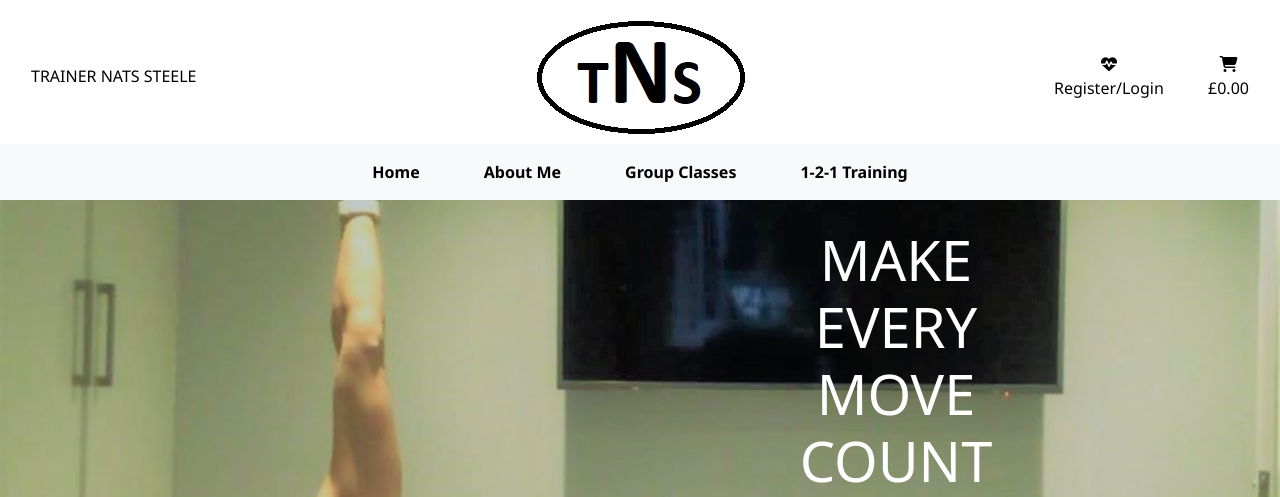
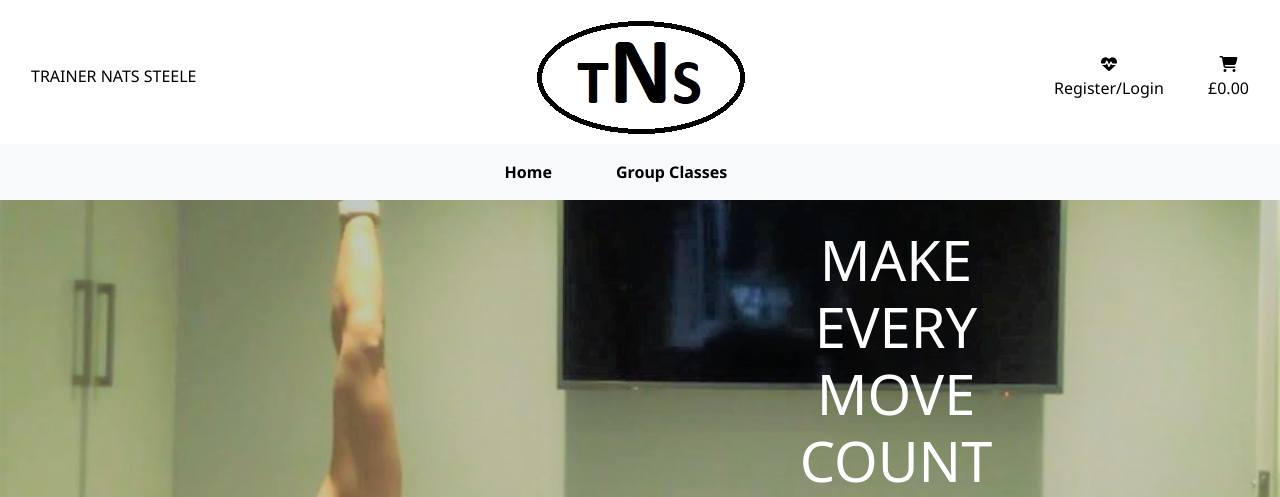
Before and after one commit to Code-Institute-Submissions/trainernats, a Django app: page / in a window 1280 px wide. Shown: the top 497 px of the page. Run offline with Django 3.2, Linux system fonts and the light colour scheme; parts of the project's set-up code (start-up, migrations or seed data) failed here and were passed over; some libraries are stand-ins or nearby versions.

Commit message:
removed broken links in navbar

```diff
--- a/templates/includes/main-nav.html
+++ b/templates/includes/main-nav.html
@@ -12,19 +12,9 @@
             {% endif %}
         </li>
         <li class="nav-item">
-            <a class="font-weight-bold nav-link text-black mr-5" href="#" id="about-me-link">
-                About Me
-            </a>
-        </li>
-        <li class="nav-item">
             <a class="font-weight-bold nav-link text-black mr-5" href="{% url 'all_classes' %}" id="all-classes-link">
                 Group Classes
             </a>
         </li>
-        <li class="nav-item">
-            <a class="font-weight-bold nav-link text-black" href="#" id="121-link" data-toggle="dropdown" aria-haspopup="true" aria-expanded="false">
-                1-2-1 Training
-            </a>
-        </li>
     </ul>
 </div>
```
